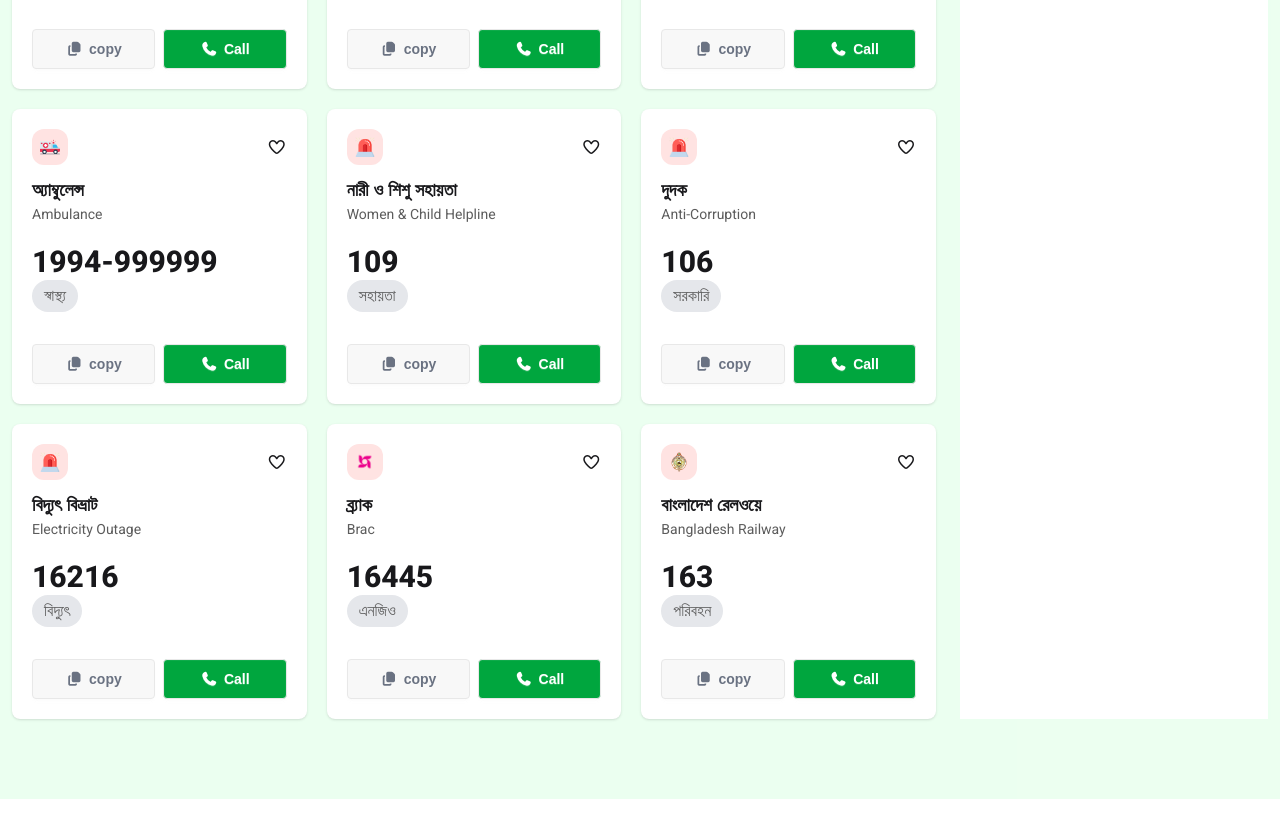
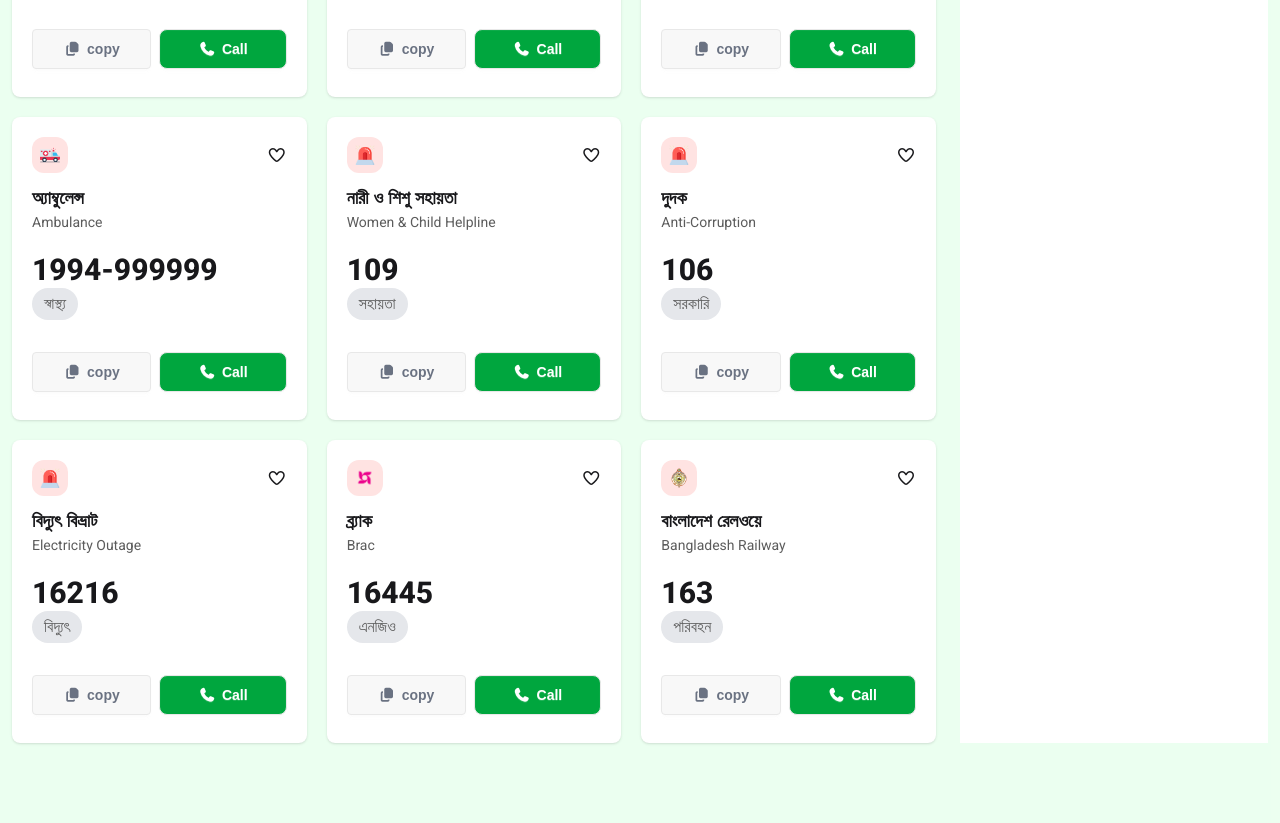
Before and after one commit to mr-robin-x/Emergency-Hotline, a plain HTML site: page index.html in a window 1280 px wide. Shown: the part 551-1374 px from the top of the page. Before the commit the page ends 1350 px from the top, so only its background shows below. Drawn offline with nearby package versions, Linux system fonts and the light colour scheme; a web font is replaced by a local one.

Commit message:
rechecked all value

```diff
--- a/index.html
+++ b/index.html
@@ -71,7 +71,9 @@
         <div
           class="flex-1 flex items-center gap-1 px-4 py-2 sm:px-7 sm:py-2 bg-green-600 rounded-[50px]"
         >
-          <span class="inter font-[400] text-white text-[10px] sm:text-[13px]"
+          <span
+            id="coppy"
+            class="inter font-[400] text-white text-[10px] sm:text-[13px]"
             >0
           </span>
           <p class="inter font-[400] text-white text-[10px] sm:text-[13px]">
@@ -122,7 +124,7 @@
                   <i class="fa-regular fa-heart"></i>
                 </div>
                 <div class="">
-                  <h2 class="font-black heading text-[18px]">
+                  <h2 class="font-black heading text-[13px] sm:text-[18px]">
                     জাতীয় জরুরি সেবা
                   </h2>
                   <p class="roboto nameing text-[#5C5C5C] text-sm">
@@ -130,7 +132,11 @@
                   </p>
 
                   <div class="mt-5 mb-8">
-                    <p class="roboto calling font-extrabold text-3xl">999</p>
+                    <p
+                      class="roboto calling font-extrabold text-2xl sm:text-3xl"
+                    >
+                      999
+                    </p>
                     <p
                       class="px-3 py-1 text-[#5C5C5C] w-fit rounded-3xl bg-gray-200 font-[400] text-base"
                     >
@@ -138,13 +144,15 @@
                     </p>
                   </div>
                 </div>
-                <div class="flex gap-2">
-                  <button class="btn greembtn flex-1 !text-gray-500 text-">
+                <div class="sm:flex gap-2">
+                  <button
+                    class="mb-2 btn greembtn copying flex-1 !text-gray-500"
+                  >
                     <i class="fa-solid fa-copy"></i>
                     copy
                   </button>
                   <button
-                    class="btn greembtn call-btn flex-1 !bg-green-600 !text-white"
+                    class="px-5 rounded-lg py-2 sm:btn call-btn flex-1 !bg-green-600 !text-white"
                   >
                     <i class="fa-solid fa-phone"></i>
                     Call
@@ -164,7 +172,9 @@
                   <i class="fa-regular fa-heart"></i>
                 </div>
                 <div class="">
-                  <h2 class="font-black heading text-[18px]">পুলিশ</h2>
+                  <h2 class="font-black heading text-[13px] sm:text-[18px]">
+                    পুলিশ
+                  </h2>
                   <p class="roboto nameing text-[#5C5C5C] text-sm">Police</p>
 
                   <div class="mt-5 mb-8">
@@ -176,13 +186,15 @@
                     </p>
                   </div>
                 </div>
-                <div class="flex gap-2">
-                  <button class="btn greembtn flex-1 !text-gray-500 text-">
+                <div class="sm:flex gap-2">
+                  <button
+                    class="mb-2 btn greembtn copying flex-1 !text-gray-500"
+                  >
                     <i class="fa-solid fa-copy"></i>
                     copy
                   </button>
                   <button
-                    class="btn greembtn call-btn flex-1 !bg-green-600 !text-white"
+                    class="px-5 rounded-lg py-2 sm:btn call-btn flex-1 !bg-green-600 !text-white"
                   >
                     <i class="fa-solid fa-phone"></i>
                     Call
@@ -206,7 +218,9 @@
                   <i class="fa-regular fa-heart"></i>
                 </div>
                 <div class="">
-                  <h2 class="font-black heading text-[18px]">ফায়ার সার্ভিস</h2>
+                  <h2 class="font-black heading text-[13px] sm:text-[18px]">
+                    ফায়ার সার্ভিস
+                  </h2>
                   <p class="roboto nameing text-[#5C5C5C] text-sm">
                     Fire Service
                   </p>
@@ -220,13 +234,15 @@
                     </p>
                   </div>
                 </div>
-                <div class="flex gap-2">
-                  <button class="btn greembtn flex-1 !text-gray-500 text-">
+                <div class="sm:flex gap-2">
+                  <button
+                    class="mb-2 btn greembtn copying flex-1 !text-gray-500"
+                  >
                     <i class="fa-solid fa-copy"></i>
                     copy
                   </button>
                   <button
-                    class="btn greembtn call-btn flex-1 !bg-green-600 !text-white"
+                    class="px-5 rounded-lg py-2 sm:btn call-btn flex-1 !bg-green-600 !text-white"
                   >
                     <i class="fa-solid fa-phone"></i>
                     Call
@@ -246,7 +262,9 @@
                   <i class="fa-regular fa-heart"></i>
                 </div>
                 <div class="">
-                  <h2 class="font-black heading text-[18px]">অ্যাম্বুলেন্স</h2>
+                  <h2 class="font-black heading text-[13px] sm:text-[18px]">
+                    অ্যাম্বুলেন্স
+                  </h2>
                   <p class="roboto nameing text-[#5C5C5C] text-sm">Ambulance</p>
 
                   <div class="mt-5 mb-8">
@@ -260,13 +278,15 @@
                     </p>
                   </div>
                 </div>
-                <div class="flex gap-2">
-                  <button class="btn greembtn flex-1 !text-gray-500 text-">
+                <div class="sm:flex gap-2">
+                  <button
+                    class="mb-2 btn greembtn copying flex-1 !text-gray-500"
+                  >
                     <i class="fa-solid fa-copy"></i>
                     copy
                   </button>
                   <button
-                    class="btn greembtn call-btn flex-1 !bg-green-600 !text-white"
+                    class="px-5 rounded-lg py-2 sm:btn call-btn flex-1 !bg-green-600 !text-white"
                   >
                     <i class="fa-solid fa-phone"></i>
                     Call
@@ -286,7 +306,7 @@
                   <i class="fa-regular fa-heart"></i>
                 </div>
                 <div class="">
-                  <h2 class="font-black heading text-[18px]">
+                  <h2 class="font-black heading text-[13px] sm:text-[18px]">
                     নারী ও শিশু সহায়তা
                   </h2>
                   <p class="roboto nameing text-[#5C5C5C] text-sm">
@@ -302,13 +322,15 @@
                     </p>
                   </div>
                 </div>
-                <div class="flex gap-2">
-                  <button class="btn greembtn flex-1 !text-gray-500 text-">
+                <div class="sm:flex gap-2">
+                  <button
+                    class="mb-2 btn greembtn copying flex-1 !text-gray-500"
+                  >
                     <i class="fa-solid fa-copy"></i>
                     copy
                   </button>
                   <button
-                    class="btn greembtn call-btn flex-1 !bg-green-600 !text-white"
+                    class="px-5 rounded-lg py-2 sm:btn call-btn flex-1 !bg-green-600 !text-white"
                   >
                     <i class="fa-solid fa-phone"></i>
                     Call
@@ -328,7 +350,9 @@
                   <i class="fa-regular fa-heart"></i>
                 </div>
                 <div class="">
-                  <h2 class="font-black heading text-[18px]">দুদক</h2>
+                  <h2 class="font-black heading text-[13px] sm:text-[18px]">
+                    দুদক
+                  </h2>
                   <p class="roboto nameing text-[#5C5C5C] text-sm">
                     Anti-Corruption
                   </p>
@@ -342,13 +366,15 @@
                     </p>
                   </div>
                 </div>
-                <div class="flex gap-2">
-                  <button class="btn greembtn flex-1 !text-gray-500 text-">
+                <div class="sm:flex gap-2">
+                  <button
+                    class="mb-2 btn greembtn copying flex-1 !text-gray-500"
+                  >
                     <i class="fa-solid fa-copy"></i>
                     copy
                   </button>
                   <button
-                    class="btn greembtn call-btn flex-1 !bg-green-600 !text-white"
+                    class="px-5 rounded-lg py-2 sm:btn call-btn flex-1 !bg-green-600 !text-white"
                   >
                     <i class="fa-solid fa-phone"></i>
                     Call
@@ -368,7 +394,7 @@
                   <i class="fa-regular fa-heart"></i>
                 </div>
                 <div class="">
-                  <h2 class="font-black heading text-[18px]">
+                  <h2 class="font-black heading text-[13px] sm:text-[18px]">
                     বিদ্যুৎ বিভ্রাট
                   </h2>
                   <p class="roboto nameing text-[#5C5C5C] text-sm">
@@ -384,13 +410,15 @@
                     </p>
                   </div>
                 </div>
-                <div class="flex gap-2">
-                  <button class="btn greembtn flex-1 !text-gray-500 text-">
+                <div class="sm:flex gap-2">
+                  <button
+                    class="mb-2 btn greembtn copying flex-1 !text-gray-500"
+                  >
                     <i class="fa-solid fa-copy"></i>
                     copy
                   </button>
                   <button
-                    class="btn greembtn call-btn flex-1 !bg-green-600 !text-white"
+                    class="px-5 rounded-lg py-2 sm:btn call-btn flex-1 !bg-green-600 !text-white"
                   >
                     <i class="fa-solid fa-phone"></i>
                     Call
@@ -410,7 +438,9 @@
                   <i class="fa-regular fa-heart"></i>
                 </div>
                 <div class="details">
-                  <h2 class="font-black heading text-[18px]">ব্র্যাক</h2>
+                  <h2 class="font-black heading text-[13px] sm:text-[18px]">
+                    ব্র্যাক
+                  </h2>
                   <p class="roboto nameing text-[#5C5C5C] text-sm">Brac</p>
 
                   <div class="mt-5 mb-8">
@@ -422,13 +452,15 @@
                     </p>
                   </div>
                 </div>
-                <div class="flex gap-2">
-                  <button class="btn greembtn flex-1 !text-gray-500 text-">
+                <div class="sm:flex gap-2">
+                  <button
+                    class="mb-2 btn greembtn copying flex-1 !text-gray-500"
+                  >
                     <i class="fa-solid fa-copy"></i>
                     copy
                   </button>
                   <button
-                    class="btn greembtn call-btn flex-1 !bg-green-600 !text-white"
+                    class="px-5 rounded-lg py-2 sm:btn call-btn flex-1 !bg-green-600 !text-white"
                   >
                     <i class="fa-solid fa-phone"></i>
                     Call
@@ -452,7 +484,7 @@
                   <i class="fa-regular fa-heart"></i>
                 </div>
                 <div class="">
-                  <h2 class="font-black heading text-[18px]">
+                  <h2 class="font-black heading text-[13px] sm:text-[18px]">
                     বাংলাদেশ রেলওয়ে
                   </h2>
                   <p class="roboto nameing text-[#5C5C5C] text-sm">
@@ -468,13 +500,15 @@
                     </p>
                   </div>
                 </div>
-                <div class="flex gap-2">
-                  <button class="btn greembtn flex-1 !text-gray-500 text-">
+                <div class="sm:flex gap-2">
+                  <button
+                    class="mb-2 btn greembtn copying flex-1 !text-gray-500"
+                  >
                     <i class="fa-solid fa-copy"></i>
                     copy
                   </button>
                   <button
-                    class="btn greembtn call-btn flex-1 !bg-green-600 !text-white"
+                    class="px-5 rounded-lg py-2 sm:btn call-btn flex-1 !bg-green-600 !text-white"
                   >
                     <i class="fa-solid fa-phone"></i>
                     Call
--- a/script.js
+++ b/script.js
@@ -17,6 +17,15 @@ for (const single of classes) {
     console.log(total);
   });
 }
+const coping = document.getElementsByClassName("copying");
+for (const single of coping) {
+  single.addEventListener("click", function () {
+    const total = inner_text("coppy") + 1;
+    document.getElementById("coppy").innerText = total;
+    console.log(total);
+  });
+}
+
 // ...classes.item.apply.apply.apply.apply.apply.
 const calls = document.getElementsByClassName("call-btn");
 for (const single of calls) {
```
